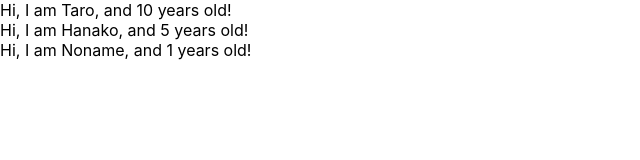
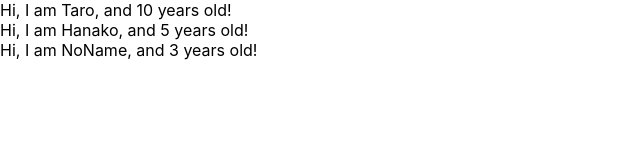
Before and after one commit to imaikoichiro/react-redux-crud-application, a React (Create React App) app: page / in a window 1280 px wide. Shown: the top 160 px of the page, without its empty margins (0-640 px from the left). Built offline with nearby package versions, Linux system fonts and the light colour scheme.

Commit message:
learn prop-types

```diff
--- a/src/App.js
+++ b/src/App.js
@@ -1,10 +1,11 @@
 import React from 'react';
+import PropTypes from 'prop-types'
 
 const App = () => {
   const profiles = [
     { name: "Taro", age: 10},
-    { name: "Hanako", age: 5 },
-    { name: "Noname"}
+    { name: "Hanako", age: 5},
+    { name: "NoName", age: 3}
   ]
   return (
     <div>
@@ -21,8 +22,9 @@ const User = (props) => {
   return <div>Hi, I am {props.name}, and {props.age} years old!</div>
 }
 
-User.defaultProps = {
-  age: 1
+User.propTypes = {
+  name: PropTypes.string,
+  age: PropTypes.number.isRequired
 }
 
 export default App;
```
